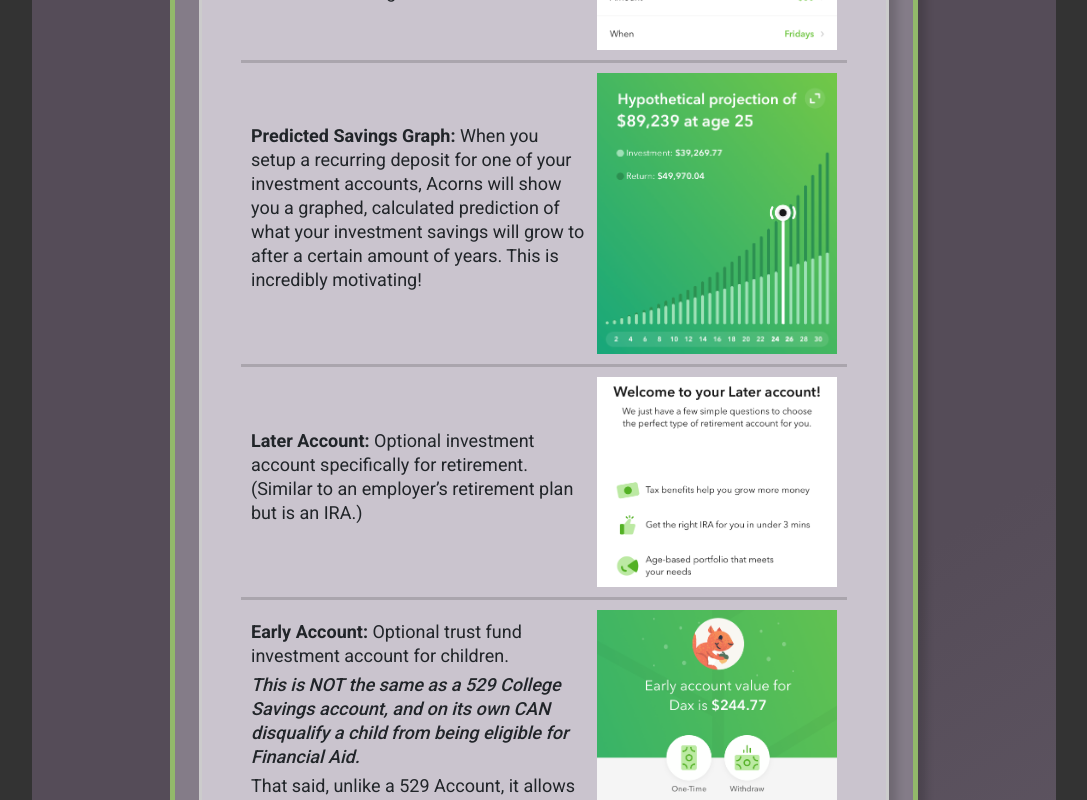
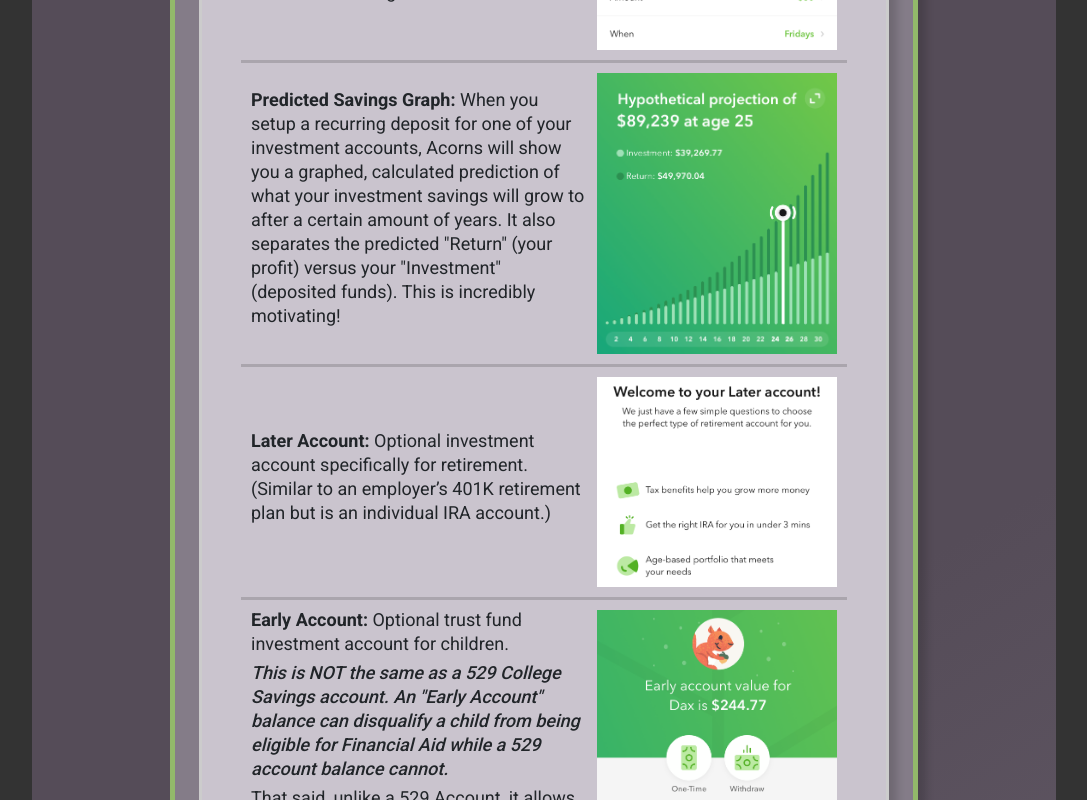
Before and after one commit to melanierosson/mysavei, a React (Create React App) app: page /all in a window 1280 px wide. Shown: the part 1260-2060 px from the top of the page, without its empty margins (96-1183 px from the left). Built offline with nearby package versions, Linux system fonts and the light colour scheme.

Commit message:
content updates

```diff
--- a/src/components/ContentAcorns.js
+++ b/src/components/ContentAcorns.js
@@ -10,25 +10,25 @@
     <ul className="acorns need-to-know list">
         <li>
             <p>
-                <b>Round-Ups:</b> Link your various checking, savings, or credit accounts and have any purchases you make round up to the nearest dollar (or specified amount) and that round-up change will deposit to your investment (“Invest”) account. You can choose your investments from their pre-set portfolios or they will default you to a suggested portfolio.
+                <b>Round-Ups:</b> Link your various checking, savings, or credit accounts and have any purchases you make round up to the nearest dollar (or specified amount). That round-up change will deposit to your investment (“Invest”) account. You can choose your investments from their pre-set portfolios or they will default you to a suggested portfolio.
             </p>
             <img src={roundupsImg} />
         </li>
         <li>
             <p>
-                <b>Recurring Investment:</b> You can choose to automatically deposit a certain amount to your specified investment savings account on a regular basis. This is the most effective form of passive investment savings.
+                <b>Recurring Investment:</b> You can choose to automatically deposit a certain amount to (one of) your specified investment savings account(s) on a regular basis. This is the most effective form of passive investment savings.
             </p>
             <img src={recurringImg} />
         </li>
         <li>
             <p>
-                <b>Predicted Savings Graph:</b> When you setup a recurring deposit for one of your investment accounts, Acorns will show you a graphed, calculated prediction of what your investment savings will grow to after a certain amount of years. This is incredibly motivating!
+                <b>Predicted Savings Graph:</b> When you setup a recurring deposit for one of your investment accounts, Acorns will show you a graphed, calculated prediction of what your investment savings will grow to after a certain amount of years. It also separates the predicted "Return" (your profit) versus your "Investment" (deposited funds). This is incredibly motivating!
             </p>
             <img src={predictImg} />
         </li>
         <li>
             <p>
-                <b>Later Account:</b> Optional investment account specifically for retirement. (Similar to an employer’s retirement plan but is an IRA.)
+                <b>Later Account:</b> Optional investment account specifically for retirement. (Similar to an employer’s 401K retirement plan but is an individual IRA account.)
             </p>
             <img src={laterImg} />
         </li>
@@ -38,7 +38,7 @@
                     <b>Early Account:</b> Optional trust fund investment account for children.
                 </p>
                 <p style={{marginBottom:'5px', fontWeight:'500'}}>
-                    <i>This is NOT the same as a 529 College Savings account, and on its own CAN disqualify a child from being eligible for Financial Aid.</i>
+                    <i>This is NOT the same as a 529 College Savings account. An "Early Account" balance can disqualify a child from being eligible for Financial Aid while a 529 account balance cannot.</i>
                 </p>
                 <p>
                     That said, unlike a 529 Account, it allows you to use the funds on anything that might benefit the child - not just education-related expenses.
--- a/src/components/ContentStocks.js
+++ b/src/components/ContentStocks.js
@@ -96,7 +96,7 @@
                     </li>
                     <li>
                         <p>
-                            Robinhood has an <b>automatic reinvestment feature</b> called DRIP that allows you to choose to have your dividends from a stock/ETF be automatically reinvested back in that stock/ETF.
+                            Robinhood has an <b>automatic dividends reinvestment feature</b> called DRIP that allows you to choose to have your dividends from a stock/ETF be automatically reinvested back in that stock/ETF.
                             <a className="link" href="https://robinhood.com/us/en/support/articles/dividend-reinvestment/" target="_blank">
                                 See more <i class="fas fa-chevron-right"></i>
                             </a>
```
